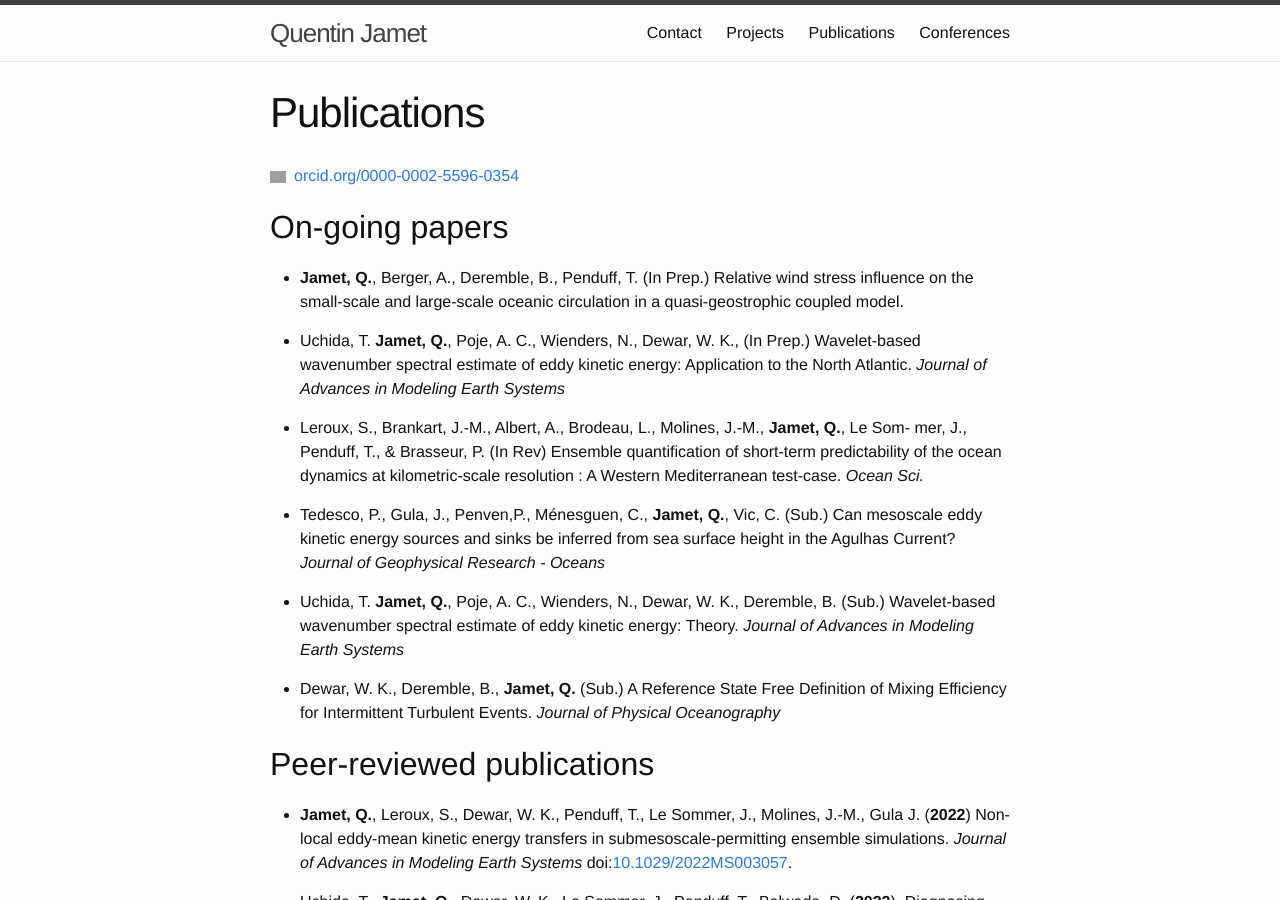
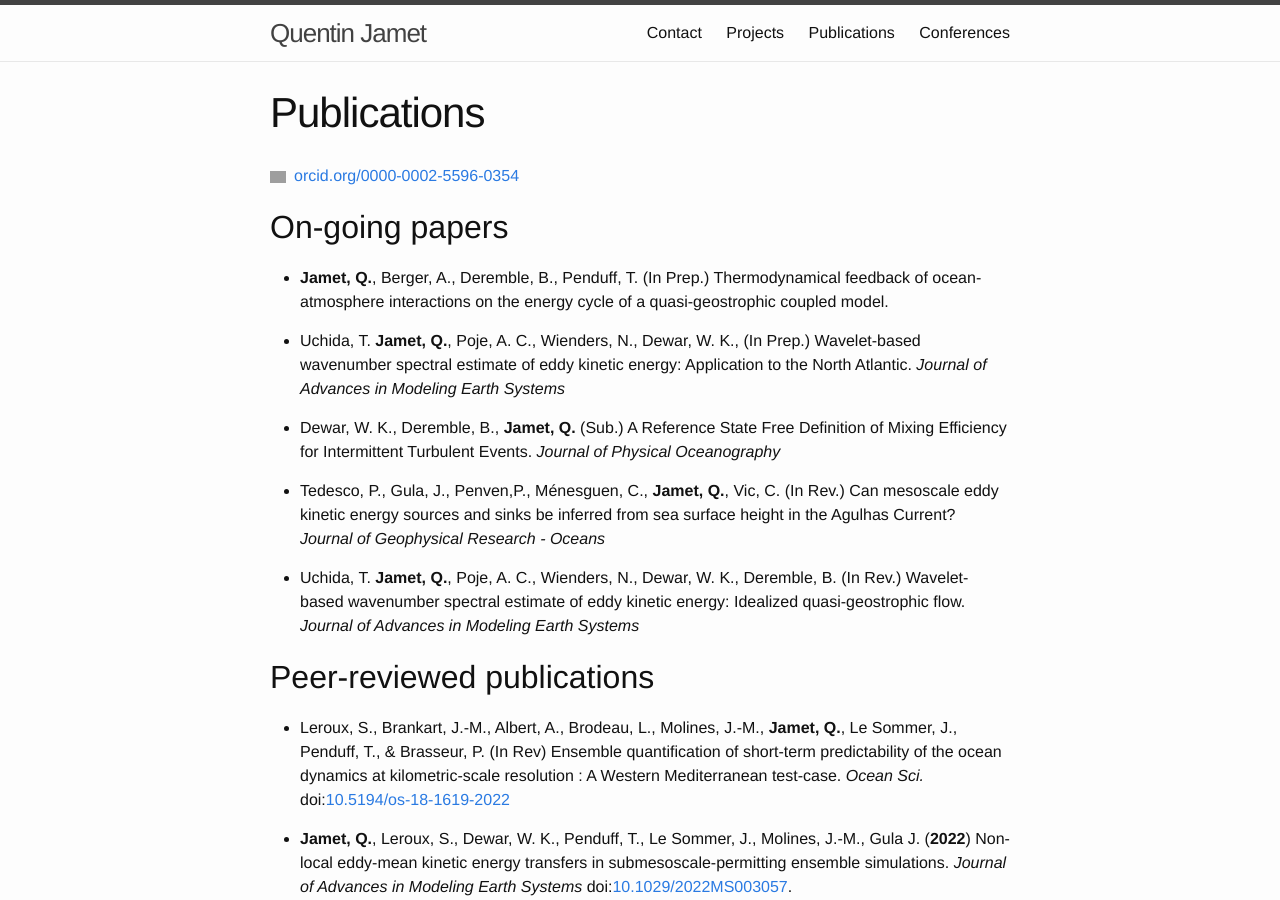
Before and after one commit to quentinjamet/quentinjamet.github.io, a Jekyll site: the page built from publications.md, in a window 1280 px wide and 900 px high. Built offline with Jekyll 4.4.1, drawn with Linux system fonts in a browser that asks for light colours; grey boxes are pictures that could not be loaded.

Commit message:
update publications

```diff
--- a/publications.md
+++ b/publications.md
@@ -8,21 +8,20 @@ permalink: /publications/
 
 
 ## On-going papers
- - **Jamet, Q.**, Berger, A., Deremble, B., Penduff, T. (In Prep.) Relative wind stress influence on the small-scale and large-scale oceanic circulation in a quasi-geostrophic coupled model.
+ - **Jamet, Q.**, Berger, A., Deremble, B., Penduff, T. (In Prep.) Thermodynamical feedback of ocean-atmosphere interactions on the energy cycle of a quasi-geostrophic coupled model.
 
  - Uchida, T. **Jamet, Q.**, Poje, A. C.,  Wienders, N., Dewar, W. K., (In Prep.) Wavelet-based wavenumber spectral estimate of eddy kinetic energy: Application to the North Atlantic. *Journal of Advances in Modeling Earth Systems*
 
- - Leroux, S., Brankart, J.-M., Albert, A., Brodeau, L., Molines, J.-M., **Jamet, Q.**, Le Som-
-mer, J., Penduff, T., & Brasseur, P. (In Rev) Ensemble quantification of short-term predictability of the ocean dynamics at kilometric-scale resolution : A Western Mediterranean test-case. *Ocean Sci.*
+ - Dewar, W. K., Deremble, B., **Jamet, Q.** (Sub.) A Reference State Free Definition of Mixing Efficiency for Intermittent Turbulent Events. *Journal of Physical Oceanography*
 
- - Tedesco, P., Gula, J., Penven,P.,  Ménesguen, C., **Jamet, Q.**, Vic, C. (Sub.) Can mesoscale eddy kinetic energy sources and sinks be inferred from sea surface height in the Agulhas Current? *Journal of Geophysical Research - Oceans*
+ - Tedesco, P., Gula, J., Penven,P.,  Ménesguen, C., **Jamet, Q.**, Vic, C. (In Rev.) Can mesoscale eddy kinetic energy sources and sinks be inferred from sea surface height in the Agulhas Current? *Journal of Geophysical Research - Oceans*
 
- - Uchida, T. **Jamet, Q.**, Poje, A. C.,  Wienders, N., Dewar, W. K., Deremble, B. (Sub.) Wavelet-based wavenumber spectral estimate of eddy kinetic energy: Theory. *Journal of Advances in Modeling Earth Systems*
-
- - Dewar, W. K., Deremble, B., **Jamet, Q.** (Sub.) A Reference State Free Definition of Mixing Efficiency for Intermittent Turbulent Events. *Journal of Physical Oceanography*
+ - Uchida, T. **Jamet, Q.**, Poje, A. C.,  Wienders, N., Dewar, W. K., Deremble, B. (In Rev.) Wavelet-based wavenumber spectral estimate of eddy kinetic energy: Idealized quasi-geostrophic flow. *Journal of Advances in Modeling Earth Systems*
 
 
 ## Peer-reviewed publications
+ - Leroux, S., Brankart, J.-M., Albert, A., Brodeau, L., Molines, J.-M., **Jamet, Q.**, Le Sommer, J., Penduff, T., & Brasseur, P. (In Rev) Ensemble quantification of short-term predictability of the ocean dynamics at kilometric-scale resolution : A Western Mediterranean test-case. *Ocean Sci.* doi:[10.5194/os-18-1619-2022](https://doi.org/10.5194/os-18-1619-2022)
+
  - **Jamet, Q.**, Leroux, S., Dewar, W. K., Penduff, T., Le Sommer, J., Molines, J.-M., Gula J. (**2022**) Non-local eddy-mean kinetic energy transfers in submesoscale-permitting ensemble simulations. *Journal of Advances in Modeling Earth Systems* doi:[10.1029/2022MS003057](https://agupubs.onlinelibrary.wiley.com/doi/10.1029/2022MS003057).
 
  - Uchida, T., **Jamet, Q.**, Dewar, W. K., Le Sommer, J., Penduff, T., Balwada, D. (**2022**). Diagnosing the thickness-weighted averaged eddy-mean flow interaction from an eddying North Atlantic ensemble, Part I: The Eliassen--Palm flux. *Journal of Advances in Modeling Earth Systems* doi:[10.1029/2021MS002866](https://agupubs.onlinelibrary.wiley.com/doi/10.1029/2021MS002866).
```
